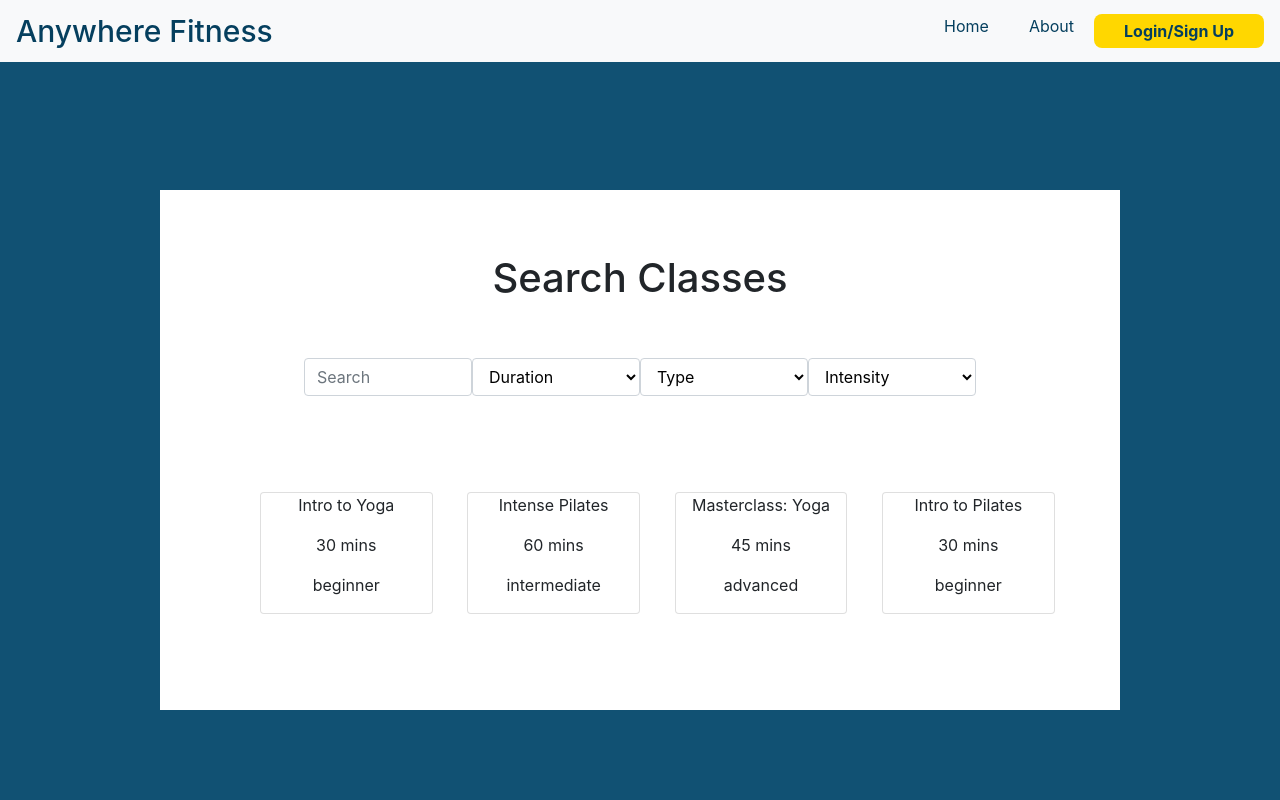
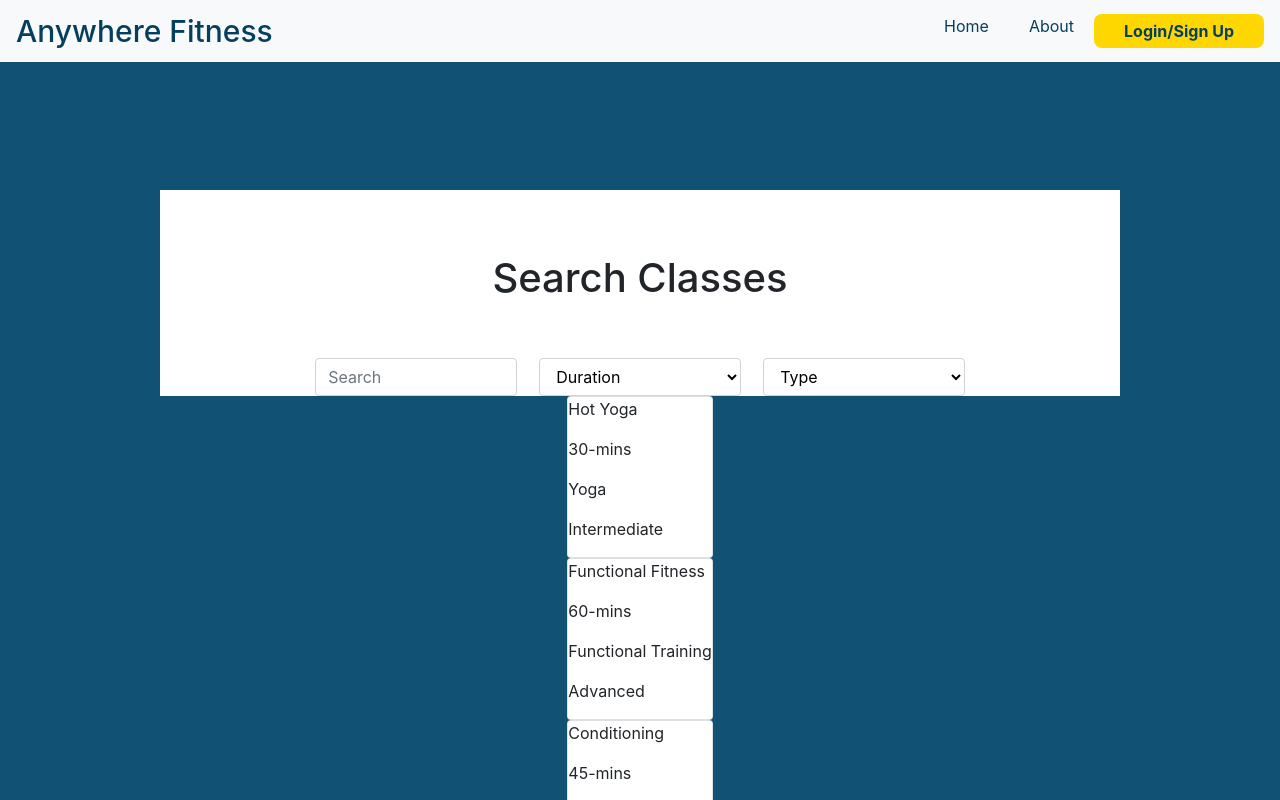
Before and after one commit to BUILD-WEEKS-ANYWHERE-FITNESS/front-end, a React (Create React App) app in the folder anywhere-fitness/: page /classes in a window 1280 px wide. Shown: the top 800 px of the page. Built offline with nearby package versions, Linux system fonts and the light colour scheme; sample sign-in values are in the browser's storage; what react-animations would draw is missing.

Commit message:
added dummy api

```diff
--- a/anywhere-fitness/package.json
+++ b/anywhere-fitness/package.json
@@ -6,9 +6,9 @@
     "availity-reactstrap-validation": "^2.6.0",
     "axios": "^0.19.0",
     "bootstrap": "^4.3.1",
-    "react": "^16.10.2",
+    "react": "^16.11.0",
     "react-animations": "^1.0.0",
-    "react-dom": "^16.10.2",
+    "react-dom": "^16.11.0",
     "react-redux": "^7.1.1",
     "react-router": "^5.1.2",
     "react-router-dom": "^5.1.2",
--- a/anywhere-fitness/src/App.js
+++ b/anywhere-fitness/src/App.js
@@ -1,5 +1,5 @@
 import React from 'react';
-import { Route } from 'react-router-dom';
+import { BrowserRouter as Router, Route, Switch } from "react-router-dom";
 import { Container } from 'reactstrap';
 import Login from './components/Login/Login';
 import logo from './logo.svg';
@@ -18,11 +18,13 @@ function App() {
   return (
     <div>
       <Header />
-      <Route exact path="/" component={Home} />
-      <Route path="/login" component={Login} />
-      <Route path="/register" component={Register} />
-      <PrivateRoute path='/add-class' component={AddClass} />
-      <PrivateRoute path="/classes" component={Classes} />
+      <Switch>
+        <Route exact path="/" component={Home} />
+        <Route path="/login" component={Login} />
+        <Route path="/register" component={Register} />
+        <PrivateRoute path='/add-class' component={AddClass} />
+        <PrivateRoute path="/classes" component={Classes} />
+      </Switch>
       <Footer />
     </div>
   );
--- a/anywhere-fitness/src/components/Classes/AddClass.js
+++ b/anywhere-fitness/src/components/Classes/AddClass.js
@@ -1,7 +1,26 @@
 import React, { useState } from 'react';
 import { Col, Container, Card, CardBody, Button, Form, FormGroup, Label, Input } from 'reactstrap';
+import { axiosWithAuth } from '../../utils/axiosWithAuth';
+import axios from 'axios'
 
-const AddClass = () => {
+
+const AddClass = (props) => {
+    const [newClass, setNewClass] = useState([])
+    const handleSubmit = e => {
+        e.preventDefault();
+        // axios
+        // .post('https://fitnessanywhere.herokuapp.com/api/classes', newClass)
+        // .then(res => {
+        //     console.log(res)
+        // })
+
+    }
+
+    const handleChanges = e => {
+        let name = e.target.name;
+
+        setNewClass({ ...newClass, [name]: e.target.value })
+    }
 
     // Date used to pre-fill date/time picker with current day. Not sure if needed or not.
     const today = new Date();
@@ -22,7 +41,7 @@ const AddClass = () => {
                             <FormGroup row>
                                 <Label for="name" sm={2}>Name</Label>
                                 <Col sm={10}>
-                                    <Input type="name" name="name" id="name" placeholder="Enter name of class" />
+                                    <Input type="name" name="name" id="name" placeholder="Enter name of class" value={props.name} onChange={handleChanges} />
                                 </Col>
                             </FormGroup>
 
@@ -30,7 +49,7 @@ const AddClass = () => {
                             <FormGroup row>
                                 <Label for="type" sm={2}>Type</Label>
                                 <Col sm={10}>
-                                    <Input type="type" name="type" id="type" placeholder="Enter type of class" />
+                                    <Input value={props.type} type="type" name="type" id="type" placeholder="Enter type of class" onChange={handleChanges} />
                                 </Col>
                             </FormGroup>
 
@@ -39,14 +58,14 @@ const AddClass = () => {
                             <FormGroup row>
                                 <Label for="startTime" sm={2}>Start Time</Label>
                                 <Col sm={10}>
-                                    <Input type="datetime-local" name="startTime" id="startTime" placeholder="with a placeholder" min={dateTimeString} />
+                                    <Input type="datetime-local" name="startTime" id="startTime" placeholder="with a placeholder" min={dateTimeString} onChange={handleChanges} />
                                 </Col>
                             </FormGroup>
 
                             {/* Duration */}
                             <FormGroup row>
                                 <Label for="duration" sm={2}>Duration</Label>
-                                <Input style={{width:"80.75%", marginLeft:"18%"}} sm={10}  type="select" name="duration" id="duration" label="duration" >
+                                <Input style={{width:"80.75%", marginLeft:"18%"}} sm={10}  type="select" name="duration" id="duration" label="duration" value={props.duration} onChange={handleChanges} >
                                   <option value=""> Select duration </option>
                                   <option value="30-mins">30 mins</option>
                                   <option value="45-mins">45 mins</option>
@@ -59,7 +78,7 @@ const AddClass = () => {
                             <FormGroup row>
                                 <Label for="intensity" sm={2}>Intensity</Label>
                                 <Col sm={10}>
-                                    <Input type="select" name="intensity" id="intensity">
+                                    <Input type="select" name="intensity" id="intensity" value={props.intensity}>
                                         <option value="">Select an intensity</option>
                                         <option value="beginner">Beginner</option>
                                         <option value="intermediate">Intermediate</option>
@@ -91,7 +110,7 @@ const AddClass = () => {
 
                             <FormGroup check row>
                                 <Col sm={{ size: 10, offset: 2 }}>
-                                    <Button className="login-button" onClick={(e) => e.preventDefault()}>Submit</Button>
+                                    <Button className="login-button" onClick={handleSubmit}>Submit</Button>
                                     <Button>Cancel</Button>
                                 </Col>
                             </FormGroup>
--- a/anywhere-fitness/src/components/Classes/Classes.js
+++ b/anywhere-fitness/src/components/Classes/Classes.js
@@ -1,109 +1,55 @@
-import React, { useState, useEffect } from 'react';
+import React, { useEffect, useState } from 'react';
 import { Input } from 'reactstrap';
-import ClassesCard from "./ClassesCard";
-import axios from "axios";
+import { axiosWithAuth } from '../../utils/axiosWithAuth'
+import  ClassesCard  from './ClassesCard'
+import { data } from '../../data'
+import axios from 'axios';
+
+const Classes = (props) => {
+  const [classList, setClassList] = useState([])
 
 
-const Classes = (props) => {
-    //Fake data, for now
-    const [search, setSearch] = useState({
-    searchTerm: " ",
-    duration: "",
-    type: "",
-    intensity: "",
-    })
-    const [classes,setClasses] = useState([
-        {
-        name: 'Intro to Yoga',
-        duration: '30 mins',
-        type: "yoga",
-        intensity: 'beginner'
-        },
-        {
-          name: 'Intense Pilates',
-          duration: '60 mins',
-          type: "pilates",
-          intensity: 'intermediate'
-        },
-        {
-          name: 'Masterclass: Yoga',
-          duration: '45 mins',
-          type: "yoga",
-          intensity: 'advanced'
-        },
-        {
-          name: 'Intro to Pilates',
-          duration: '30 mins',
-          type: "pilates",
-          intensity: 'beginner'
-        }
-      ])
-
-      let notFound = false;
-      const [searchResults, setSearchResults] = useState([]);
-
-      useEffect(() => {
-          const resultSearch = classes.filter(classObj =>
-                             classObj.name.toLowerCase().includes(search.searchTerm.toLowerCase())
-                                        );
-         const resultDuration = resultSearch.filter(classObj =>
-                                              classObj.duration.includes(search.duration)
-                                              )
-
-         const resultType = resultDuration.filter(classObj =>
-                                                 classObj.type.toLowerCase().includes(search.type.toLowerCase())
-                                                 )
-         const resultIntensity = resultType.filter(classObj =>
-                                                 classObj.intensity.toLowerCase().includes(search.intensity.toLowerCase())
-                                                 )
-
-                setSearchResults(resultIntensity);
-                console.log(searchResults.length);
+  useEffect(() =>{
+    setClassList(data);
+  }, [])
+  console.log(classList)
 
 
-      }, [search]);
+  // useEffect(() => {
+  //   axiosWithAuth()
+  //   .get(`https://fitnessanywhere.herokuapp.com/api/classes`, classList)
+  //   .then(res =>
+  //     setClassList(res.data))
+  //   .catch(err => console.log(err))
+  // }, [])
 
 
-      //Controlled Inputs
-      //
-      const changeHandler = (e) => {
-          setSearch({...search, [e.target.name]: e.target.value})
-      }
   return (
     <div className="card-container">
     <div className="classes">
         <h1> Search Classes </h1>
         <div className="class-search-card">
-            <Input className="class-search-bar" type="search" name="searchTerm" id="searchTerm" placeholder="Search" onChange={changeHandler}/>
-            <Input className="class-search-drops" type="select" name="duration" id="duration" onChange={changeHandler}>
-              <option value="">Duration</option>
-              <option value="30 mins">30 mins</option>
-              <option value="45 mins">45 mins</option>
-              <option value="60 mins">60 mins</option>
+            <Input className="class-search-bar" type="search" name="search" id="search" placeholder="Search" />
+            <Input className="class-search-drops" type="select" name="select" id="select">
+              <option>Duration</option>
+              <option>30 mins</option>
+              <option>45 mins</option>
+              <option>60 mins</option>
         </Input>
-        <Input className="class-search-drops" type="select" name="type" id="type" onChange={changeHandler}>
-              <option value="">Type</option>
-              <option value="Yoga">Yoga</option>
-              <option value="Pilates">Pilates</option>
-        </Input>
-        <Input className="class-search-drops" type="select" name="intensity" id="intensity" onChange={changeHandler}>
-              <option value="">Intensity</option>
-              <option value="Beginner">Beginner</option>
-              <option value="Intermediate">Intermediate</option>
-              <option value="Advances">Advanced</option>
+        <Input className="class-search-drops" type="select" name="select" id="select">
+              <option>Type</option>
+              <option>Yoga</option>
+              <option>Pilates</option>
         </Input>
 
+            </div>
+            </div>
+            <div>{classList.map(e=> (
+              <ClassesCard singleClass={e} />
+            ))
+            }
+            </div>
         </div>
-        <div className="class-cards-container">
-            <h6>{(searchResults.length===0 ) ? `Sorry, can't find anything!` : ''} </h6>
-            {searchResults.map(singleClass => (
-                    <ClassesCard singleClass={singleClass} />
-                ))}
-        </div>
-
-            </div>
-
-    </div>
 
   );
 }
--- a/anywhere-fitness/src/components/Classes/ClassesCard.js
+++ b/anywhere-fitness/src/components/Classes/ClassesCard.js
@@ -3,11 +3,13 @@ import {Card} from "reactstrap";
 
 
 export default function ClassesCard (props) {
+    console.log(props)
     return (
         <span className="class-cards">
             <Card>
                 <p> {props.singleClass.name} </p>
                 <p> {props.singleClass.duration} </p>
+                <p> {props.singleClass.type} </p>
                 <p> {props.singleClass.intensity} </p>
             </Card>
         </span>
--- a/anywhere-fitness/src/components/Login/Login.js
+++ b/anywhere-fitness/src/components/Login/Login.js
@@ -125,7 +125,7 @@ const Login = (props) => {
                                 </FormGroup>
                                 <Button className="login-button" onClick={login}>Instructor Login</Button>
                                 <Button className="login-button" onClick={login1}>Client Login</Button>
-                                <Link to="/register"><Button className="register-button">Register</Button></Link>
+                                <Link to="/register"><Button className="register-button" >Register</Button></Link>
                                 <FormGroup check>
                                     <Label check>
                                         <Input type="checkbox" />{' '}Remember Me
--- /dev/null
+++ b/anywhere-fitness/src/data.js
@@ -0,0 +1,18 @@
+//name, duration, type, intensity
+export let data =
+[{
+    name:'Hot Yoga',
+    duration:'30-mins',
+    type:'Yoga',
+    intensity: 'Intermediate'
+},{
+    name:'Functional Fitness',
+    duration:'60-mins',
+    type:'Functional Training',
+    intensity:'Advanced'
+},{
+    name:'Conditioning',
+    duration:'45-mins',
+    type:'Cardio',
+    intensity:'Easy'
+}]
```
Also changed, not shown: anywhere-fitness/src/components/Landing/Home.js (+4 -7 lines), anywhere-fitness/src/components/Register/Register.js (+17 -1 lines), anywhere-fitness/src/index.js (line endings or trailing spaces), 1 other file (tests, documents, lock files or other folders).
